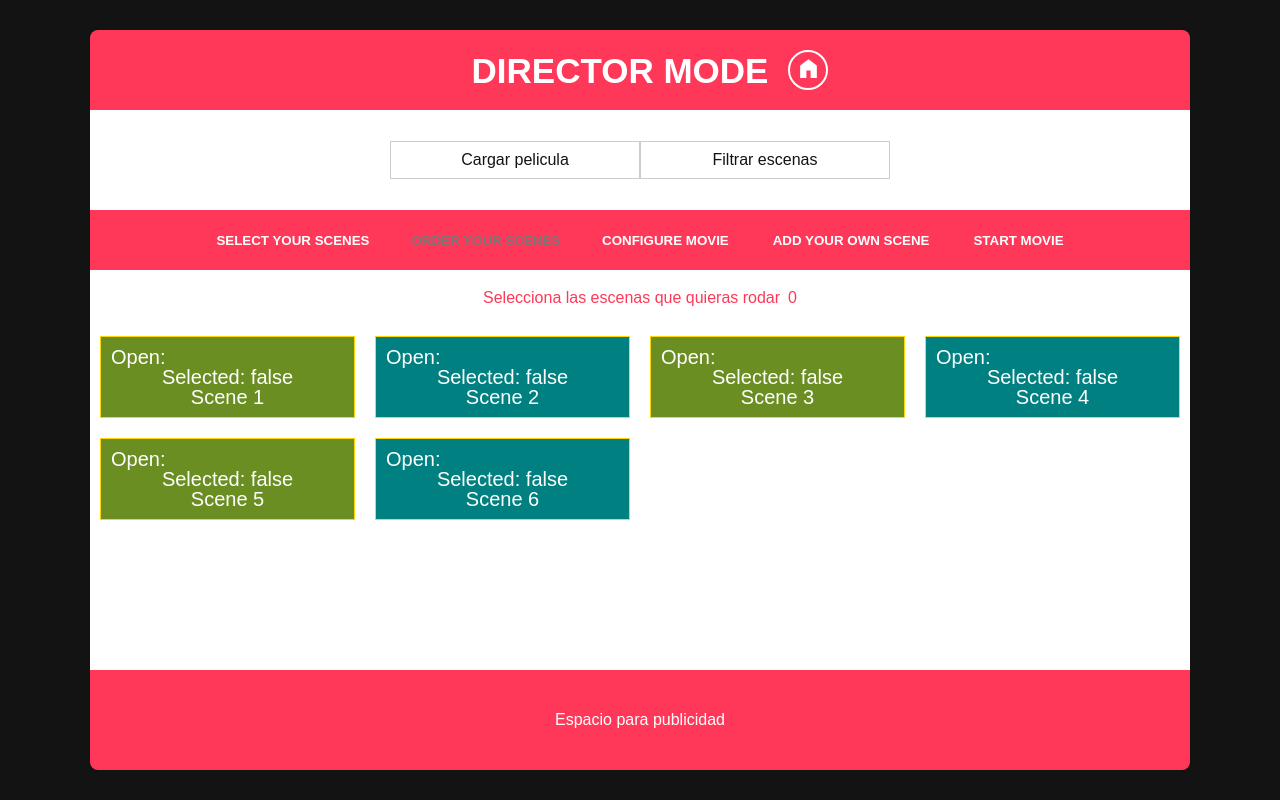
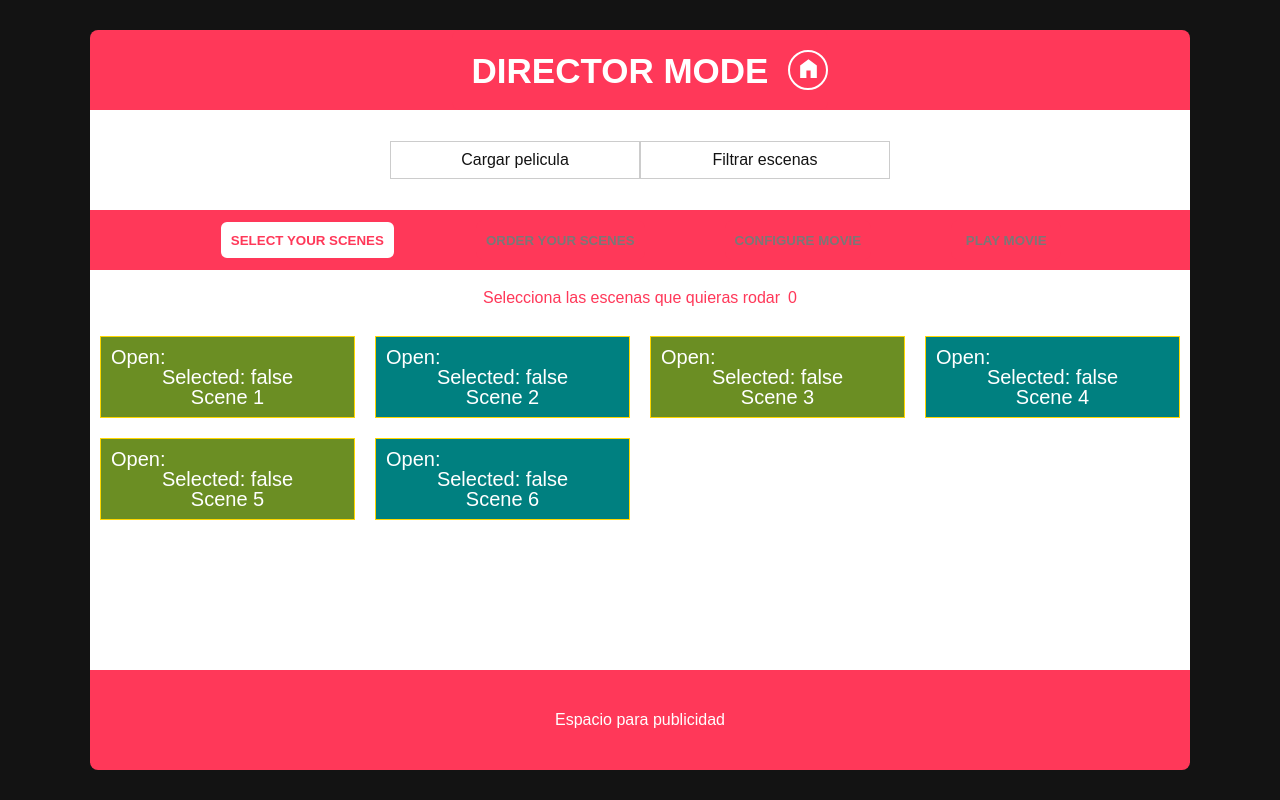
Before and after one commit to Burricornio/naughty-scenes, a Vue app: page /director in a window 1280 px wide. Built offline with nearby package versions, Linux system fonts and the light colour scheme; some icons are missing.

Commit message:
Step director buttons logic

```diff
--- a/src/components/director-view/DirectorStepsComponent.vue
+++ b/src/components/director-view/DirectorStepsComponent.vue
@@ -1,17 +1,16 @@
 <template>
   <section class="director-steps">
     <div class="steps-container">
-      <button @click="setStep(DirectorStep.SELECT_SCENES)">
-        SELECT YOUR SCENES
+      <button
+        v-for="(button, index) in stepButtons"
+        :key="index"
+        class="step-button"
+        :class="{ 'current-step': step === button.stepNumber }"
+        @click="button.action"
+        :disabled="button.disabled"
+      >
+        {{ button.text }}
       </button>
-      <button :disabled="numberOfSelectedScenes === 0" @click="setStep(2)">
-        ORDER YOUR SCENES
-      </button>
-      <button @click="setStep(DirectorStep.CONFIGURE_MOVIE)">
-        CONFIGURE MOVIE
-      </button>
-      <button @click="addNewScene">ADD YOUR OWN SCENE</button>
-      <button @click="playMovie">START MOVIE</button>
     </div>
     <!-- STEP 1 -->
     <div
@@ -27,8 +26,8 @@
         :scenesNumber="numberOfScenes"
         @change-scenes-number-length="selectRandomScenes"
       /> -->
-      <div v-if="scenes.length">
-        <SelectScenesContainerComponent :scenes="scenes" />
+      <div v-if="allScenes.length">
+        <SelectScenesContainerComponent :scenes="allScenes" />
       </div>
     </div>
     <!-- STEP 2 -->
@@ -57,6 +56,13 @@ import { EmittedEvent } from '@/events'
 import { useCountdownStore } from '@/stores/useCountdownStore'
 import BannerComponent from '@/components/BannerComponent.vue'
 
+interface StepButton {
+  stepNumber: DirectorStep
+  text: string
+  action: () => void
+  disabled: boolean
+}
+
 // PROPS
 const props = defineProps<{
   changeStartedMovieFlag: () => void
@@ -69,13 +75,39 @@ const { setCountdownStatus } = useCountdownStore()
 
 // DATA
 const step = ref<number>(DirectorStep.SELECT_SCENES)
-const sortedScenes = ref<Scene[]>([])
+const selectedScenes = computed<Scene[]>(() => sceneStore.getSelectedScenes)
 
 // COMPUTED
-const scenes = computed<Scene[]>(() => sceneStore.getScenes)
+const allScenes = computed<Scene[]>(() => sceneStore.getScenes)
 const numberOfSelectedScenes = computed<number>(
   () => sceneStore.getSelectedScenesLength
 )
+const stepButtons = computed<StepButton[]>(() => [
+  {
+    stepNumber: DirectorStep.SELECT_SCENES,
+    text: 'SELECT YOUR SCENES',
+    action: () => setStep(DirectorStep.SELECT_SCENES),
+    disabled: false
+  },
+  {
+    stepNumber: DirectorStep.ORDER_SCENES,
+    text: 'ORDER YOUR SCENES',
+    action: () => setStep(DirectorStep.ORDER_SCENES),
+    disabled: numberOfSelectedScenes.value === 0
+  },
+  {
+    stepNumber: DirectorStep.CONFIGURE_MOVIE,
+    text: 'CONFIGURE MOVIE',
+    action: () => setStep(DirectorStep.CONFIGURE_MOVIE),
+    disabled: numberOfSelectedScenes.value === 0
+  },
+  {
+    stepNumber: DirectorStep.START_MOVIE,
+    text: 'PLAY MOVIE',
+    action: () => playMovie(),
+    disabled: numberOfSelectedScenes.value === 0
+  }
+])
 
 // HOOKS
 onMounted(() => {
@@ -89,7 +121,7 @@ onMounted(() => {
 const emit = defineEmits([EmittedEvent.UPDATE_DIRECTOR_MOVIE])
 
 function setDirectorMovie() {
-  emit(EmittedEvent.UPDATE_DIRECTOR_MOVIE, sortedScenes.value)
+  emit(EmittedEvent.UPDATE_DIRECTOR_MOVIE, selectedScenes.value)
 }
 
 // METHODS
@@ -102,11 +134,11 @@ function setStep(stepNumber: DirectorStep) {
 }
 
 function updateMovie(scenes: Scene[]) {
-  sortedScenes.value = scenes
+  sceneStore.updateScenesOrder(scenes)
 }
 
 function playMovie() {
-  sceneStore.playMovie(sortedScenes.value)
+  sceneStore.playMovie(selectedScenes.value)
   sceneStore.unselectAllScenes()
   setDirectorMovie()
   props.changeStartedMovieFlag()
@@ -119,6 +151,20 @@ function playMovie() {
   @include flex($flex-direction: column);
   width: 100%;
   flex: 1;
+
+  .steps-container {
+    @include flex($justify-content: space-between);
+
+    .step-button {
+      margin: 10px 40px;
+
+      &.current-step {
+        background-color: $white;
+        color: $main-color;
+        cursor: initial;
+      }
+    }
+  }
 
   .selected-scenes-info-bar {
     background-color: $white;
--- a/src/styles/partials/_global-vars.scss
+++ b/src/styles/partials/_global-vars.scss
@@ -28,7 +28,7 @@ $dark-blue: #3579b7;
 $main-color: $pink-molon;
 $secondary-color: $blue-molon;
 $action-color: #caa406;
-$error-color: #d80c0c;
+$error-color: $action-color;
 $size-01: 10px;
 $size-02: 10px;
 $modal-color: $main-color;
--- a/src/views/DirectorView/types/directorViewTypes.ts
+++ b/src/views/DirectorView/types/directorViewTypes.ts
@@ -1,5 +1,6 @@
 export enum DirectorStep {
   SELECT_SCENES = 1,
   ORDER_SCENES = 2,
-  CONFIGURE_MOVIE = 3
+  CONFIGURE_MOVIE = 3,
+  START_MOVIE = 4
 }
```
